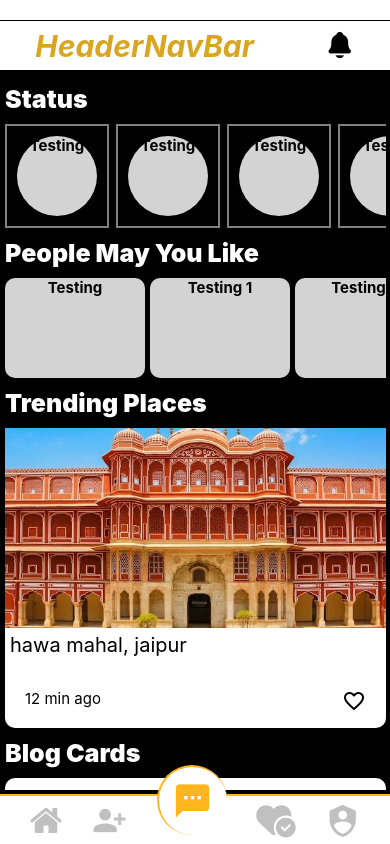
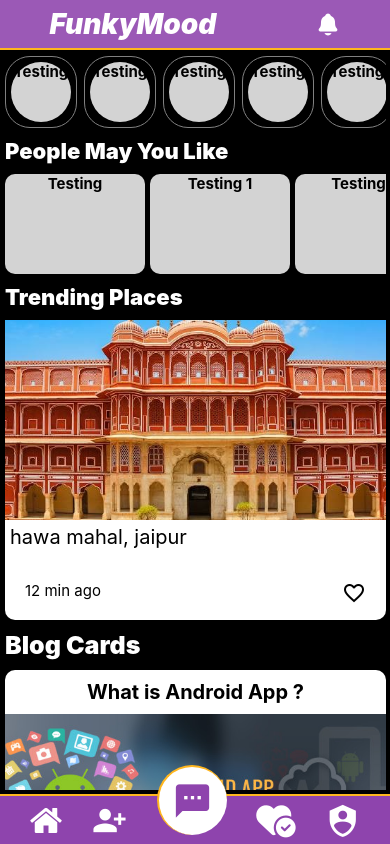
Before and after one commit to shivam5676/first-react-native-app, a React Native app: screen / in a window 390 px wide. Built offline with nearby package versions, Linux system fonts and the light colour scheme.

Commit message:
navbar style updated

```diff
--- a/components/FooterNavBar.js
+++ b/components/FooterNavBar.js
@@ -9,16 +9,16 @@ const FooterNavBar = () => {
   return (
     <View style={styles.navContainer}>
       {/* <View></View> */}
-      <FontAwesome name="home" size={35} color="silver" />
-      <MaterialIcons name="person-add-alt-1" size={35} color="silver" />
+      <FontAwesome name="home" size={35} color="white" />
+      <MaterialIcons name="person-add-alt-1" size={35} color="white" />
       <View style={styles.redCircle}>
-        <MaterialIcons name="sms" size={40} color="#ffb61e" />
+        <MaterialIcons name="sms" size={40} color="#8e44ad" />
       </View>
-      <FontAwesome6 name="heart-circle-check" size={35} color="silver" />
+      <FontAwesome6 name="heart-circle-check" size={35} color="white" />
       <MaterialCommunityIcons
         name="shield-account"
         size={35}
-        color="silver"
+        color="white"
       />
     </View>
   );
@@ -35,6 +35,7 @@ const styles = StyleSheet.create({
     alignItems:"center",
     borderTopWidth: 2,
     borderColor: "#ffb61e",
+    backgroundColor:"#8e44ad"
   },
   redCircle: {
     display: "flex",
--- a/components/HeaderNavBar.js
+++ b/components/HeaderNavBar.js
@@ -1,11 +1,15 @@
 import { View, Text, StyleSheet } from "react-native";
 import React from "react";
 import { Ionicons } from '@expo/vector-icons';
+import Constants from 'expo-constants';
+
 const HeaderNavBar = () => {
+  const statusBarHeight = Constants.statusBarHeight;
+
   return (
-    <View style={styles.navContainer}>
-      <Text style={styles.title}>HeaderNavBar</Text>
-      <Ionicons name="notifications" size={30} color="black" />
+    <View style={[styles.navContainer,{marginTop:statusBarHeight}]}>
+      <Text style={styles.title}>FunkyMood</Text>
+      <Ionicons name="notifications" size={25} color="#ffffff" />
     </View>
   );
 };
@@ -15,18 +19,19 @@ const styles = StyleSheet.create({
     flexDirection: "row",
     width: "100%",
     height: 50,
-    marginTop: 20,
     justifyContent: "space-around",
     alignItems: "center",
-    borderTopWidth: 0.5,
-    // borderColor: "red",
+    backgroundColor:"#9b59b6",
+    borderBottomColor:"#ffb61e",
+    borderBottomWidth:2
+
   },
   title: {
-    color: "goldenrod",
+    color: "#ffffff",
     fontStyle: "italic", //cursive like text
     // fontFamily:"cursive",
-    fontWeight: "bold",
-    fontSize: 30,
+    fontWeight:"900",
+    fontSize: 28,
   },
 });
 
--- a/components/PeopleMayYouLike.js
+++ b/components/PeopleMayYouLike.js
@@ -20,7 +20,7 @@ const styles = StyleSheet.create({
   textHeading: {
     color: "white",
     fontWeight: "900",
-    fontSize: 25,
+    fontSize: 22,
     paddingVertical: 10,
   },
   Card: {
--- a/components/StatusCards.js
+++ b/components/StatusCards.js
@@ -4,19 +4,28 @@ import React from "react";
 const StatusCards = () => {
   return (
     <View>
-      <Text style={styles.textHeading}>Status</Text>
+      {/* <Text style={styles.textHeading}>Status</Text> */}
       <ScrollView horizontal={true} style={styles.scrollContainer}>
-        <View style={styles.outerMessageBox}><Text style={styles.Card}>Testing</Text></View>
-        <View style={styles.outerMessageBox}><Text style={styles.Card}>Testing</Text></View>
-        <View style={styles.outerMessageBox}><Text style={styles.Card}>Testing</Text></View>
-        <View style={styles.outerMessageBox}><Text style={styles.Card}>Testing</Text></View>
-        <View style={styles.outerMessageBox}><Text style={styles.Card}>Testing</Text></View>
+        <View style={styles.outerMessageBox}>
+          <Text style={styles.Card}>Testing</Text>
+        </View>
+        <View style={styles.outerMessageBox}>
+          <Text style={styles.Card}>Testing</Text>
+        </View>
+        <View style={styles.outerMessageBox}>
+          <Text style={styles.Card}>Testing</Text>
+        </View>
+        <View style={styles.outerMessageBox}>
+          <Text style={styles.Card}>Testing</Text>
+        </View>
+        <View style={styles.outerMessageBox}>
+          <Text style={styles.Card}>Testing</Text>
+        </View>
 
         {/* <Text style={styles.Card}>Testing 1</Text>
         <Text style={styles.Card}>Testing 2</Text>
         <Text style={styles.Card}>Testing 3</Text>
         <Text style={styles.Card}>Testing 4</Text> */}
-
       </ScrollView>
     </View>
   );
@@ -25,29 +34,32 @@ const styles = StyleSheet.create({
   textHeading: {
     color: "white",
     fontWeight: "900",
-    fontSize: 25,
+    fontSize: 22,
     paddingVertical: 10,
   },
-  outerMessageBox:{
-    borderStyle:"solid",
-    borderColor:"gray",
-  marginRight:7,
-    borderWidth:2,
+  outerMessageBox: {
+    borderStyle: "solid",
+    borderColor: "gray",
+    marginRight: 7,
+    borderWidth: 1,
+    borderRadius:25
   },
   Card: {
     backgroundColor: "#D3D3D3",
-    height: 80,
-    width: 80,
-    // marginRight: 5,
-    margin:10,
+    height: 60,
+    width: 60,
+    margin: 5,
     borderRadius: 50,
-    textAlignVertical:"center",
-    textAlign:"center",fontSize:15,fontWeight:"bold"
+    textAlignVertical: "center",
+    textAlign: "center",
+    fontSize: 15,
+    fontWeight: "bold",
   },
   scrollContainer: {
     flexDirection: "row",
     flexWrap: "nowrap",
     overflow: "scroll",
+    marginTop:2
   },
 });
 
--- a/components/TrendingPlaces.js
+++ b/components/TrendingPlaces.js
@@ -36,7 +36,7 @@ const styles = StyleSheet.create({
   textHeading: {
     color: "white",
     fontWeight: "900",
-    fontSize: 25,
+    fontSize: 22,
     paddingVertical: 10,
   },
   placeCard: {
```
